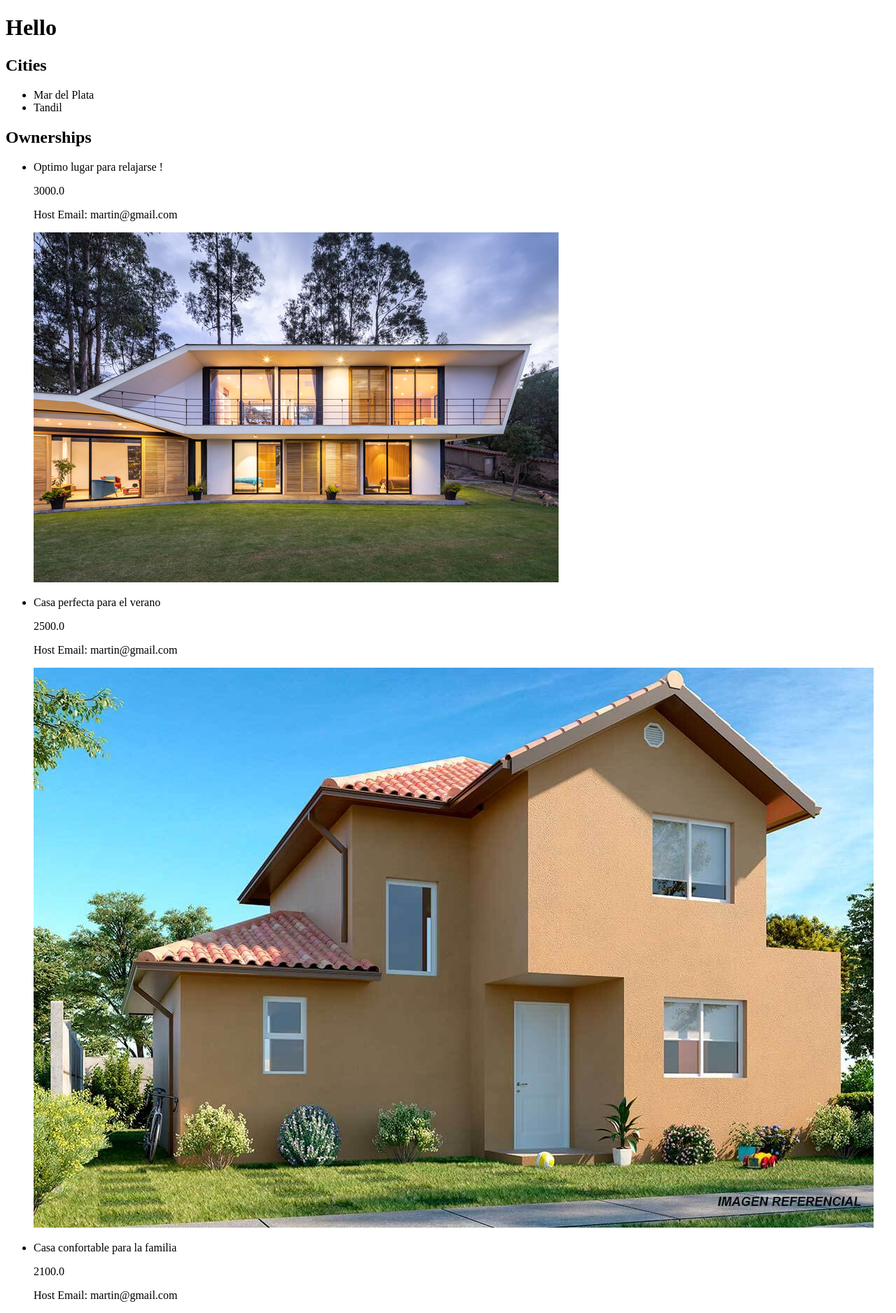
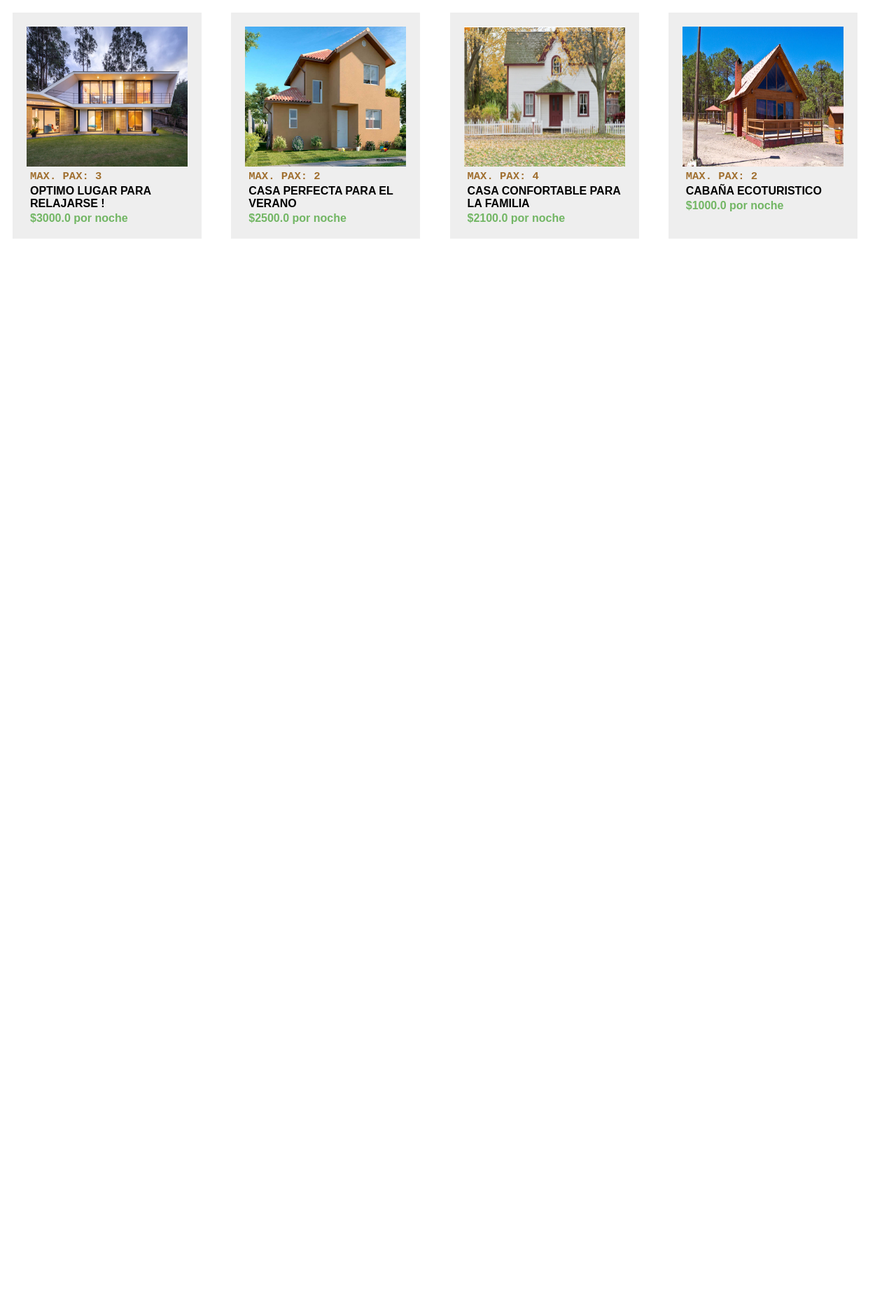
Before and after one commit to damiTacconi/Django-TP---Metodologia-III, a Django app: page / in a window 1280 px wide. Shown: the top 1876 px of the page at 70% size. After the commit the page ends 341 px from the top, so only its background shows below. Run offline with Django 3.2, Linux system fonts and the light colour scheme; data comes from the database, SQL or seed files in the repository; both versions use the stored data as it was after the commit.

Commit message:
pre diseño de propiedades

```diff
--- a/tpMetodIII/hotel/views.py
+++ b/tpMetodIII/hotel/views.py
@@ -9,7 +9,7 @@ def index(request):
     ownerships = Ownership.objects.all() # me traigo todas las propiedades y no importa si no hay ninguna
     context = {
         'cities': cities,
-        'ownerships': ownerships,
+        'ownerships': ownerships
     }
 
     return render(request, 'hotel/home.html', context)
--- /dev/null
+++ b/tpMetodIII/static/css/style.css
@@ -0,0 +1,55 @@
+body{
+    font-family: sans-serif;
+}
+
+
+
+.ownerships{
+    padding:10px;
+    display: grid;
+    column-gap: 5px;
+    row-gap: 5px;
+    grid-template-columns: repeat(auto-fit, minmax(19rem,1fr));
+}
+
+.ownership-card{
+    cursor: pointer;
+    padding:20px;
+    width: 230px;
+    background: #eee;
+}
+
+.ownership-card:hover{
+    background: #232323;
+    color: #eee;
+}
+
+.ownership-body{
+    padding-left:5px;
+}
+.ownership-image{
+    width: 100%;
+    height: 200px;
+}
+
+.ownership-rate{
+    color: rgb(114, 182, 100);
+    font-weight: bold;
+}
+
+.ownership-amount-pax, .ownership-title{
+    font-weight: bold;
+    text-transform: uppercase;
+}
+
+.ownership-title{
+    font-size: 1rem;
+    margin: 3px;
+    margin-left:0;
+}
+
+.ownership-amount-pax{
+    font-family: 'Courier New', Courier, monospace;
+    font-size: .97rem;
+    color: rgb(160, 111, 47)
+}
--- a/tpMetodIII/templates/hotel/home.html
+++ b/tpMetodIII/templates/hotel/home.html
@@ -1,39 +1,42 @@
 <!doctype html>
 {% load static from staticfiles %}
 <html lang="en">
+
 <head>
     <meta charset="UTF-8">
     <meta name="viewport"
-          content="width=device-width, user-scalable=no, initial-scale=1.0, maximum-scale=1.0, minimum-scale=1.0">
+        content="width=device-width, user-scalable=no, initial-scale=1.0, maximum-scale=1.0, minimum-scale=1.0">
     <meta http-equiv="X-UA-Compatible" content="ie=edge">
+    <link href="https://fonts.googleapis.com/css?family=Changa&display=swap" rel="stylesheet">
+    <link rel="stylesheet" href="{% static 'css/style.css' %}">
     <title>Home</title>
 </head>
+
 <body>
-    <h1>Hello</h1>
 
-    <h2>Cities</h2>
-    <ul>
-        {%  for city in cities %}
-        <li>
-            {{ city.name }}
-        </li>
-        {% endfor %}
-    </ul>
+    <main class="main">
 
-    <h2>Ownerships</h2>
-    {% if ownerships %}
-    <ul>
-        {% for ownership in ownerships %}
-        <li>
-            <p>{{ ownership.title }}</p>
-            <p>{{ ownership.rate }}</p>
-            <p>Host Email: {{ ownership.host.email }}</p>
-            <img src="{{ownership.cover}}" alt="{{ownership.title}}" />
-        </li>
-        {% endfor %}
-    </ul>
-    {% else %}
-    <h3>No hay propiedades</h3>
-    {% endif %}
+        {% if ownerships %}
+        <div class="ownerships">
+            {% for ownership in ownerships %}
+            <div class="ownership-card">
+                <img class="ownership-image" src="{{ownership.cover}}" alt="{{ownership.title}}">
+                <div class="ownership-body">
+                    <div class="ownership-details">
+                        <span class="ownership-amount-pax">Max. Pax: {{ ownership.amount_pax }}</span>
+                    </div>
+                    <p class="ownership-title">{{ ownership.title }}</p>
+                    <span class="ownership-rate">${{ ownership.rate }} por noche</span>
+                </div>
+            </div>
+            {% endfor %}
+        </div>
+        {% else %}
+        <h3>No hay propiedades</h3>
+        {% endif %}
+    </main>
+
+    <script type="text/javascript"></script>
 </body>
+
 </html>
```
Also changed, not shown: tpMetodIII/db.sqlite3, tpMetodIII/static/css/__init__.py (added), tpMetodIII/static/images/Casa-Rahue-1.jpg (added), tpMetodIII/static/images/_FI.jpg (added), tpMetodIII/static/images/cabana-mexiquillo-centro-ecoturistico-mexiquillo.jpg (added), tpMetodIII/static/images/casa.png (added), tpMetodIII/static/js/__init__.py (added).
